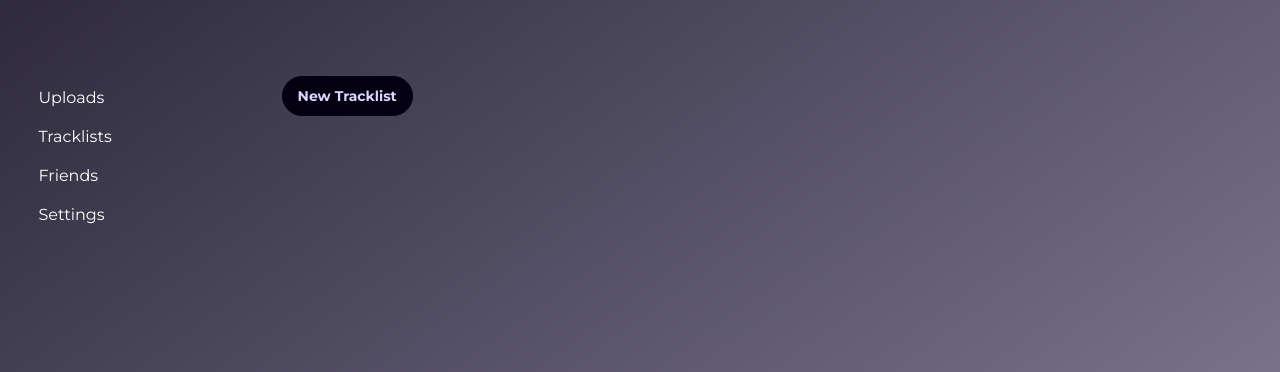
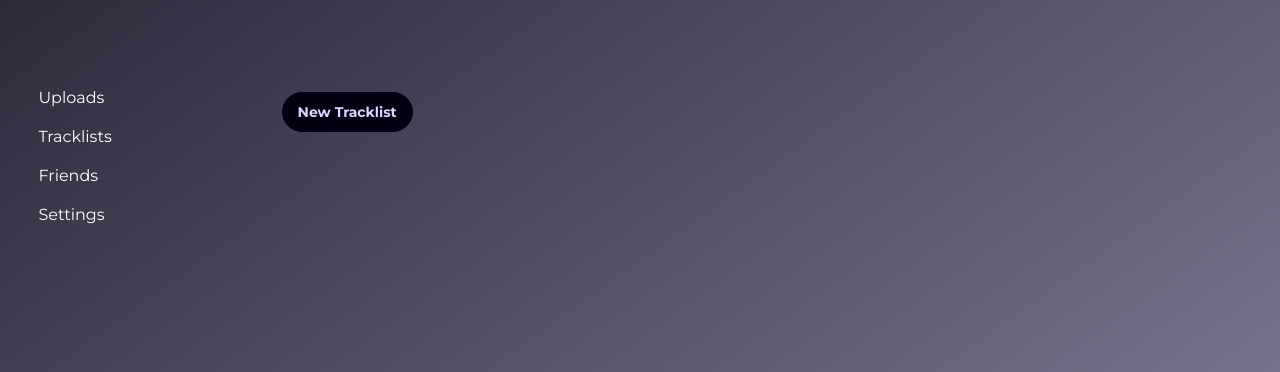
Before and after one commit to rossbuc/traxstax, a Flask app: page /traxstax/1/tracklists in a window 1280 px wide. Shown: the part 314-686 px from the top of the page. Run offline with Flask 3, Linux system fonts and the light colour scheme.

Commit message:
Update general styling

```diff
--- a/static/style.css
+++ b/static/style.css
@@ -189,6 +189,7 @@ a:hover {
 }
 
 .user-bio {
+    padding-right: 12vh;
     font-weight: 300;
     font-size: 16px;
     color: rgba(255, 255, 255, 0.555);
@@ -242,6 +243,7 @@ a:hover {
 
 .image--tracklist {
     height: 10vh;
+    width: 10vh;
     margin: 2vh;
     border-radius: 30%;
 }
@@ -255,6 +257,9 @@ a:hover {
     font-weight: 600;
 }
 
+.button--form__new-tracklist {
+    margin-top: 2vh;
+}
 /* ========== New Tracklist Form Styling ========== */
 
 input[type=text] {
--- a/templates/users/user_tracklists.jinja
+++ b/templates/users/user_tracklists.jinja
@@ -5,7 +5,7 @@
             <a href="/traxstax/{{ user.id }}/tracklists/ {{ tracklist.id }}"><h3 class="text--tracklist__title">{{ tracklist.name }}</h3></a>
         </div>
     {% endfor %}
-    <form action="/traxstax/{{ user.id }}/tracklists/new">
+    <form action="/traxstax/{{ user.id }}/tracklists/new" class="button--form__new-tracklist">
         <button type="submit" class="button--primary">New Tracklist</button>
     </form>
 
```
